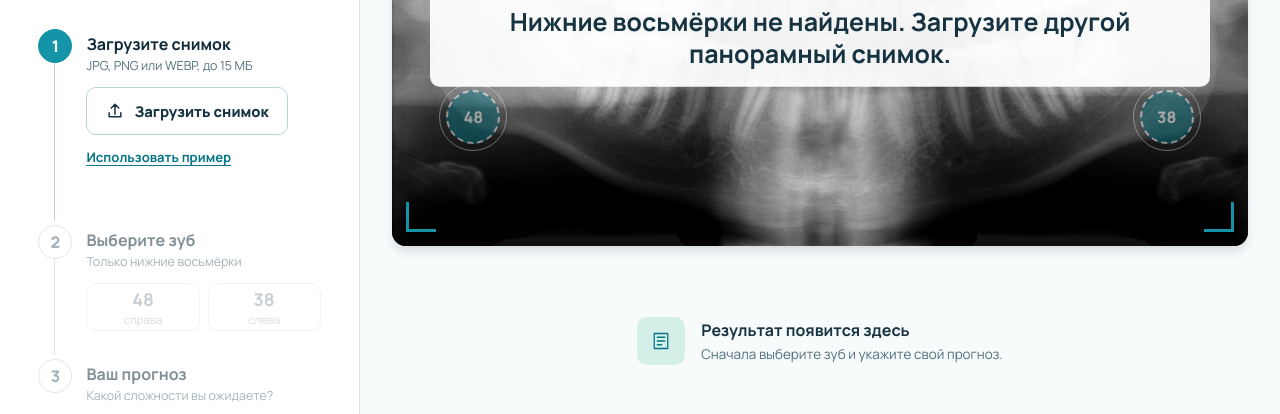
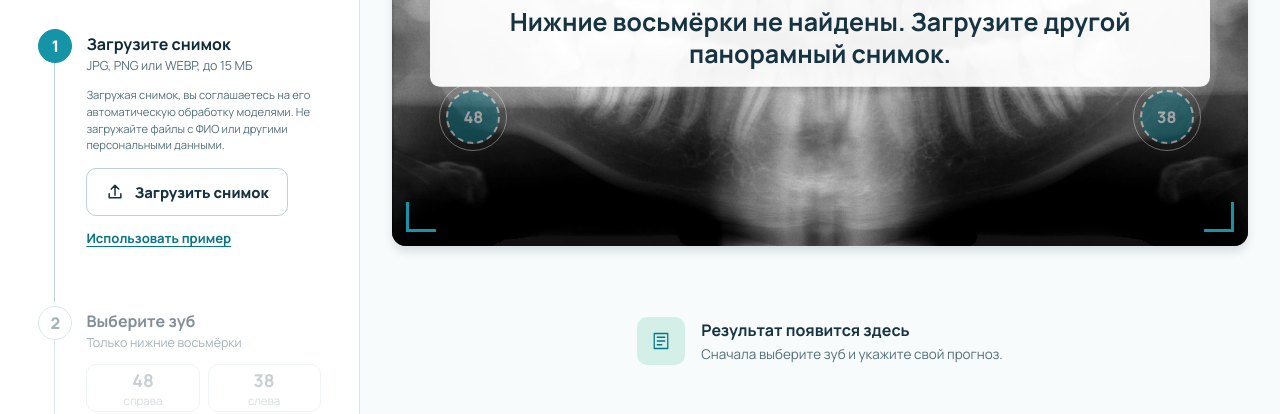
Before and after one commit to protoptica/dentum, a plain HTML site: page index.html in a window 1280 px wide. Shown: the part 331-745 px from the top of the page. Drawn offline with Linux system fonts and the light colour scheme.

Commit message:
Add model processing notice

```diff
--- a/index.html
+++ b/index.html
@@ -11,7 +11,7 @@
     <link rel="preconnect" href="https://fonts.gstatic.com" crossorigin />
     <link href="https://fonts.googleapis.com/css2?family=Manrope:wght@400;500;600;700;800&amp;display=swap" rel="stylesheet" />
     <link rel="icon" href="./assets/favicon.svg" type="image/svg+xml" />
-    <link rel="stylesheet" href="./wisdom-demo.css?v=20260815-2" />
+    <link rel="stylesheet" href="./wisdom-demo.css?v=20260815-3" />
   </head>
   <body>
     <header class="demo-header">
@@ -38,6 +38,7 @@
             <div class="step__content">
               <h2>Загрузите снимок</h2>
               <p>JPG, PNG или WEBP, до 15 МБ</p>
+              <p class="upload-consent">Загружая снимок, вы соглашаетесь на его автоматическую обработку моделями. Не загружайте файлы с ФИО или другими персональными данными.</p>
               <input class="visually-hidden" id="xray-upload" type="file" accept="image/jpeg,image/png,image/webp" />
               <label class="button button--secondary" for="xray-upload">
                 <svg viewBox="0 0 24 24" aria-hidden="true"><path d="M12 16V4m0 0L7.5 8.5M12 4l4.5 4.5M5 14v5h14v-5" /></svg>
--- a/wisdom-demo.css
+++ b/wisdom-demo.css
@@ -206,6 +206,13 @@ img, svg { display: block; max-width: 100%; }
   color: var(--muted);
   font-size: 0.78rem;
   line-height: 1.45;
+}
+
+.step__content > .upload-consent {
+  margin-bottom: 14px;
+  color: var(--muted);
+  font-size: 0.7rem;
+  line-height: 1.5;
 }
 
 .button {
```
Also changed, not shown: wisdom-demo.html (+2 -1 lines).
